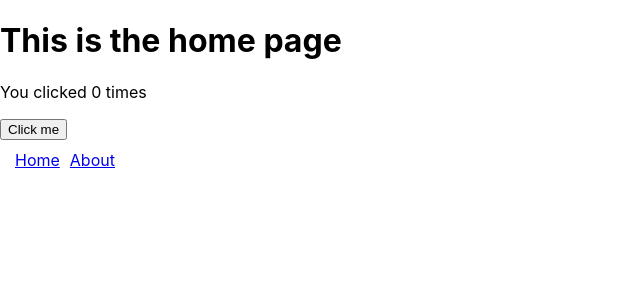
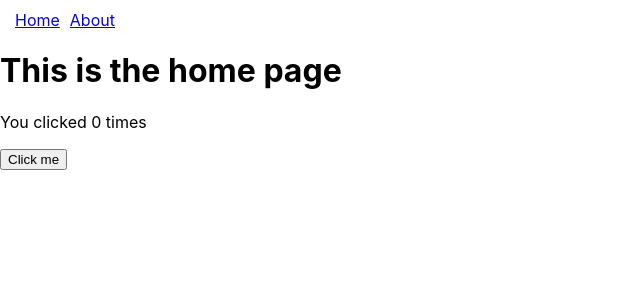
Before and after one commit to troycampano/sandbox-react-typescript, a React (Create React App) app: page / in a window 1280 px wide. Shown: the top 300 px of the page, without its empty margins (0-640 px from the left). Built offline with nearby package versions, Linux system fonts and the light colour scheme.

Commit message:
Changed nav order

```diff
--- a/src/App.tsx
+++ b/src/App.tsx
@@ -8,11 +8,6 @@ import { Routes, Route, Link } from "react-router-dom"
 function App() {
   return (
     <div>
-      <Routes>
-        <Route path="/" element={<Home />} />
-        <Route path="about" element={<About />} />
-        <Route path="contact" element={<Contact />} />
-      </Routes>
       <nav style={{ margin: 10 }}>
         <Link to="/" style={{ padding: 5 }}>
           Home
@@ -21,6 +16,12 @@ function App() {
           About
         </Link>
       </nav>
+      <Routes>
+        <Route path="/" element={<Home />} />
+        <Route path="about" element={<About />} />
+        <Route path="contact" element={<Contact />} />
+      </Routes>
+
     </div>
   );
 }
```
